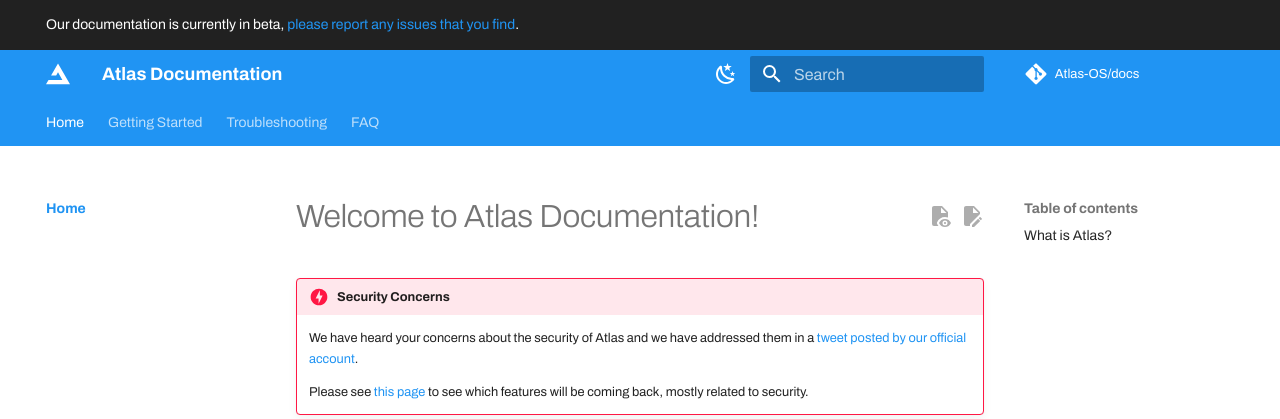
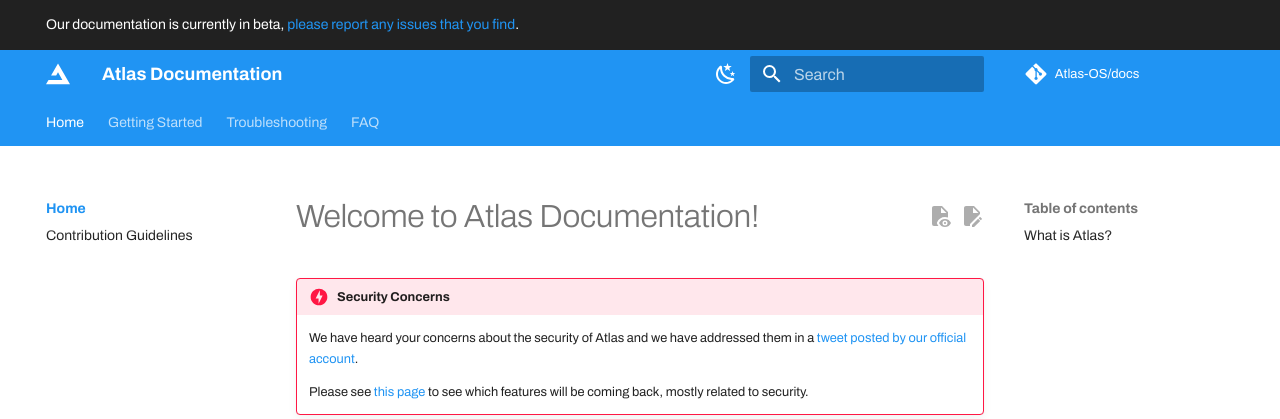
Before and after one commit to Atlas-OS/docs, an MkDocs documentation site: the page built from docs/index.md, in a window 1280 px wide. Shown: the top 419 px of the page. Built offline with MkDocs 1.6.1 and Material for MkDocs 9.7.7, drawn with Linux system fonts in a browser that asks for light colours; some web fonts are replaced; comment, search, counter and statistics services are not loaded.

Commit message:
Add contribution guidelines page

```diff
--- a/mkdocs.yml
+++ b/mkdocs.yml
@@ -137,6 +137,7 @@ extra:
 nav:
   - Home:
     - Home: index.md
+    - Contribution Guidelines: home/contributions.md
   - Getting Started:
     - Installation: getting-started/installation.md
     - Other installation methods:
```
